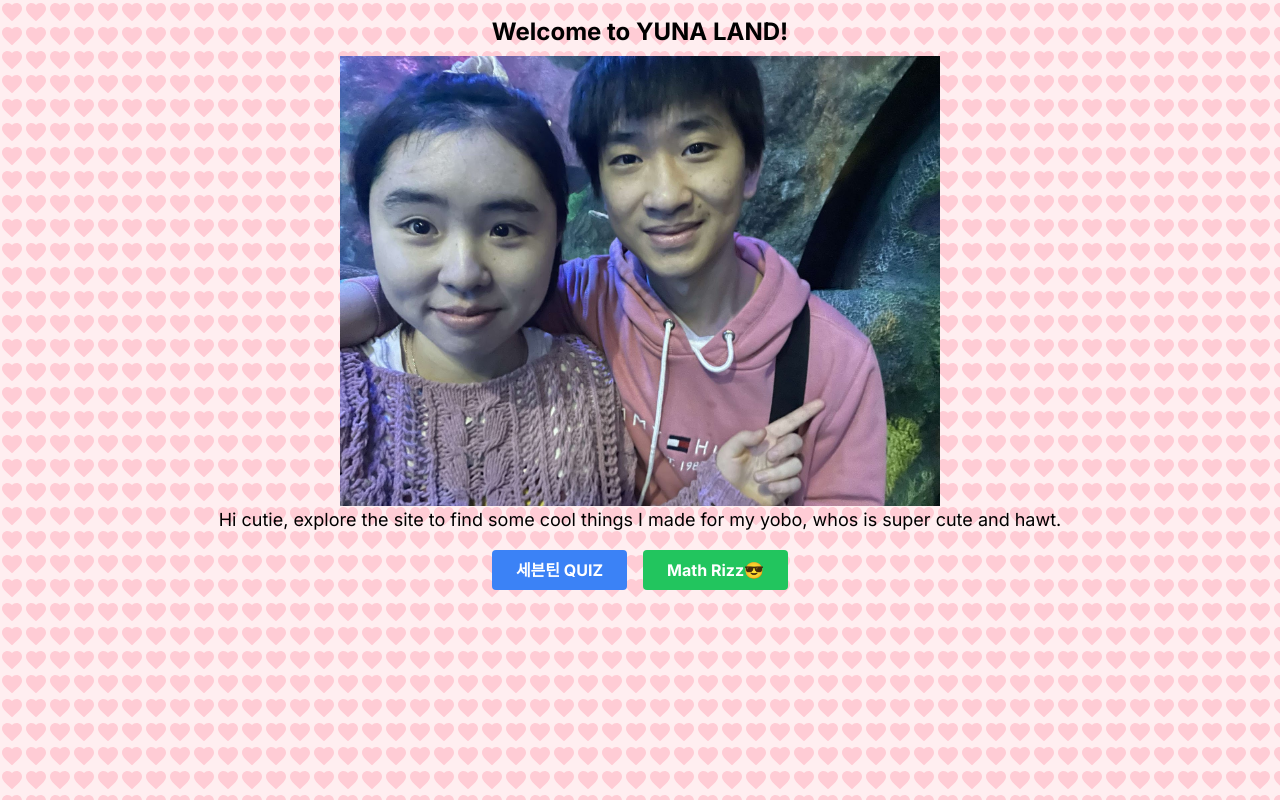
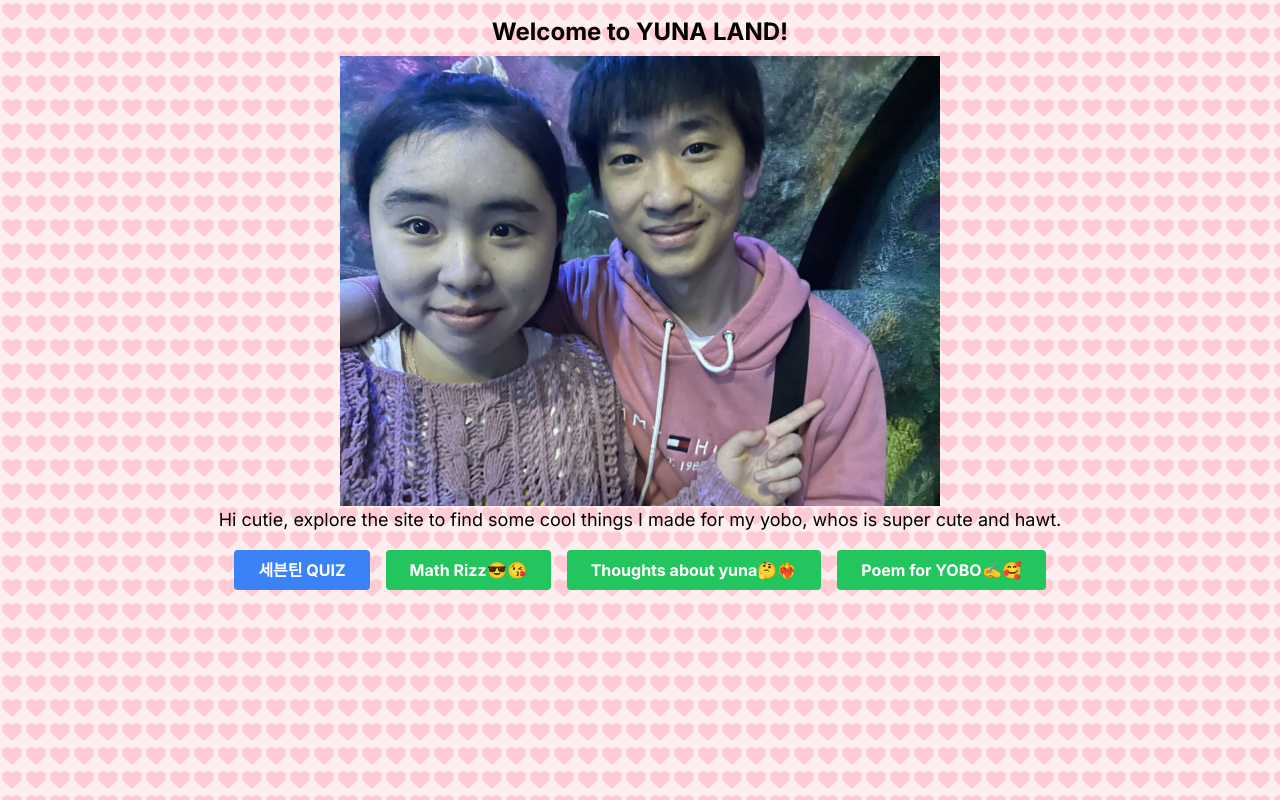
Before and after one commit to lunathanael/lunathanael.dev, a Next.js app: page /ellen in a window 1280 px wide. Built offline with nearby package versions, Linux system fonts and the light colour scheme; no server answers; what tailwindcss-debug-screens would draw is missing.

Commit message:
added questions

```diff
--- a/app/ellen/page.tsx
+++ b/app/ellen/page.tsx
@@ -18,7 +18,17 @@ const WelcomePage = () => {
         </Link>
         <Link href="/ellen/math" passHref>
           <button className="px-6 py-2 bg-green-500 text-white font-bold rounded hover:bg-green-700 transition duration-300">
-            Math Rizz😎
+            Math Rizz😎😘
+          </button>
+        </Link>
+        <Link href="/ellen/math" passHref>
+          <button className="px-6 py-2 bg-green-500 text-white font-bold rounded hover:bg-green-700 transition duration-300">
+            Thoughts about yuna🤔❤️‍🔥
+          </button>
+        </Link>
+        <Link href="/ellen/math" passHref>
+          <button className="px-6 py-2 bg-green-500 text-white font-bold rounded hover:bg-green-700 transition duration-300">
+            Poem for YOBO✍️🥰
           </button>
         </Link>
       </div>
--- a/app/ellen/quiz/quiz.tsx
+++ b/app/ellen/quiz/quiz.tsx
@@ -24,10 +24,34 @@ const questions: Question[] = [
     answer: "Say the Name!",
   },
   {
-    question: "Which is the largest ocean?",
+    question: "In an interview, Wonwoo admitted he wrote his part while thinking about Mingyu for what song?",
     image: q1Image,
-    options: ["Atlantic", "Indian", "Arctic", "Pacific"],
-    answer: "Pacific",
+    options: ["Aju nice", "Clap", "Still lonely", "Fronting"],
+    answer: "Fronting",
+  },
+  {
+    question: "What is Hoshi's nickname?",
+    image: q1Image,
+    options: ["neon sneakers", "10 hour 10 minute", "star", "flower boy"],
+    answer: "10 hour 10 minute",
+  },
+  {
+    question: "When was 호시 born??!?!?!?!?!",
+    image: q1Image,
+    options: ["06.15", "07.13", "06.13", "06.25"],
+    answer: "06.15",
+  },
+  {
+    question: "Which team is Hoshi a leader of?!?! Could be tricky",
+    image: q1Image,
+    options: ["SVT LEADERS", "SVT BSS", "Performance Team", "Vocal Team", "Hip-Hop Team"],
+    answer: "Performance Team",
+  },
+  {
+    question: "How many studio albums has SEVENTEEN RELEASED!?!!?!",
+    image: q1Image,
+    options: ["7", "4", "3", "6"],
+    answer: "4",
   },
 ];
 
```
